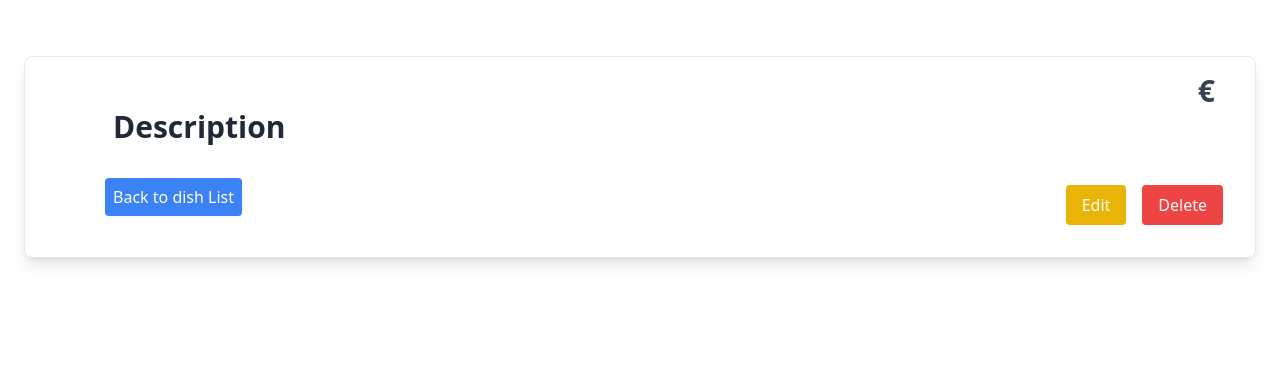
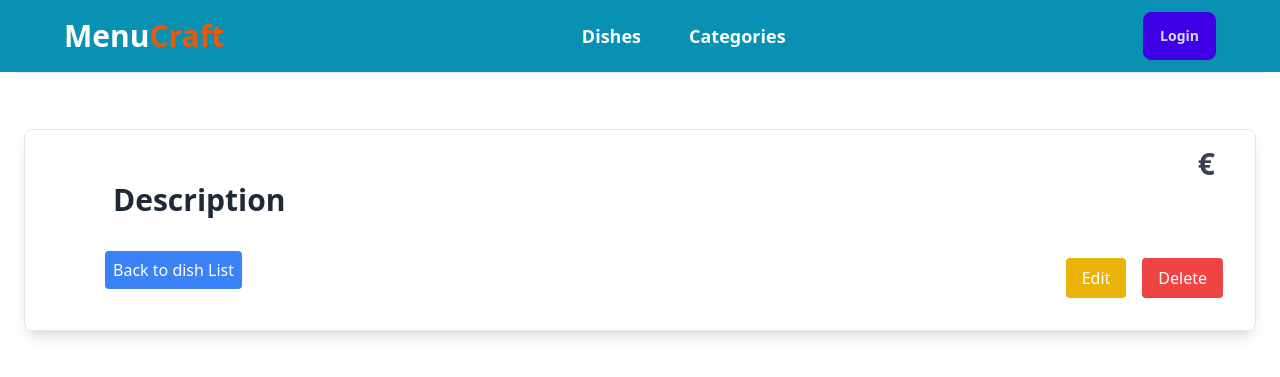
Before and after one commit to Engarif3/MenuCraft, a Symfony app: template templates/dish/show.html.twig in a window 1280 px wide. Shown: the top 377 px of the page. Run offline with Twig, Linux system fonts and the light colour scheme; the template is opened without the code that fills it, so the values that code supplies are empty; style sheets or scripts are compiled from the project's sources; some libraries are stand-ins or nearby versions.

Commit message:
nav bar added

```diff
--- a/templates/base.html.twig
+++ b/templates/base.html.twig
@@ -14,6 +14,19 @@
         {% endblock %}
     </head>
     <body>
+
+    <div>
+    {# <div class="flex justify-between items-center px-16 py-3 bg-gradient-to-r from-purple-500 via-pink-500 to-red-500 text-white "> #}
+    <div class="flex justify-between items-center px-16 py-3 bg-cyan-600">
+    <h2 class="text-3xl  font-bold"><span class="text-white">Menu</span><span class="text-orange-600">Craft</span></h2>
+        <ul class="text-lg flex justify-center gap-12 text-white font-bold">
+            <a href="/dishes">Dishes</a>
+            <a href="/category">Categories</a>
+        </ul>
+    <button class="btn btn-active btn-primary">Login</button>
+    </div>
+    </div>
+    <hr class="mx-4">
 
         {% for label, messages in app.flashes %}
             <div role="alert" class="toast toast-success fixed bottom-4 left-1/2 transform -translate-x-1/2 bg-green-500 text-white px-6 py-3 rounded-lg shadow-lg z-50 opacity-100 transition-all duration-500">
--- a/templates/dish/show.html.twig
+++ b/templates/dish/show.html.twig
@@ -15,7 +15,7 @@ endblock %} {% block body %}
       <div class="mb-4">
 
         <img
-        class="w-[800px] rounded-lg"
+        class="w-[800px] h-[500px] rounded-lg"
         src="{{dish.image}}"
         />
       </div>
```
Also changed, not shown: public/uploads/images/673fdfc75de2e.jpg (added), public/uploads/images/674199b58523a.jpg (added).
